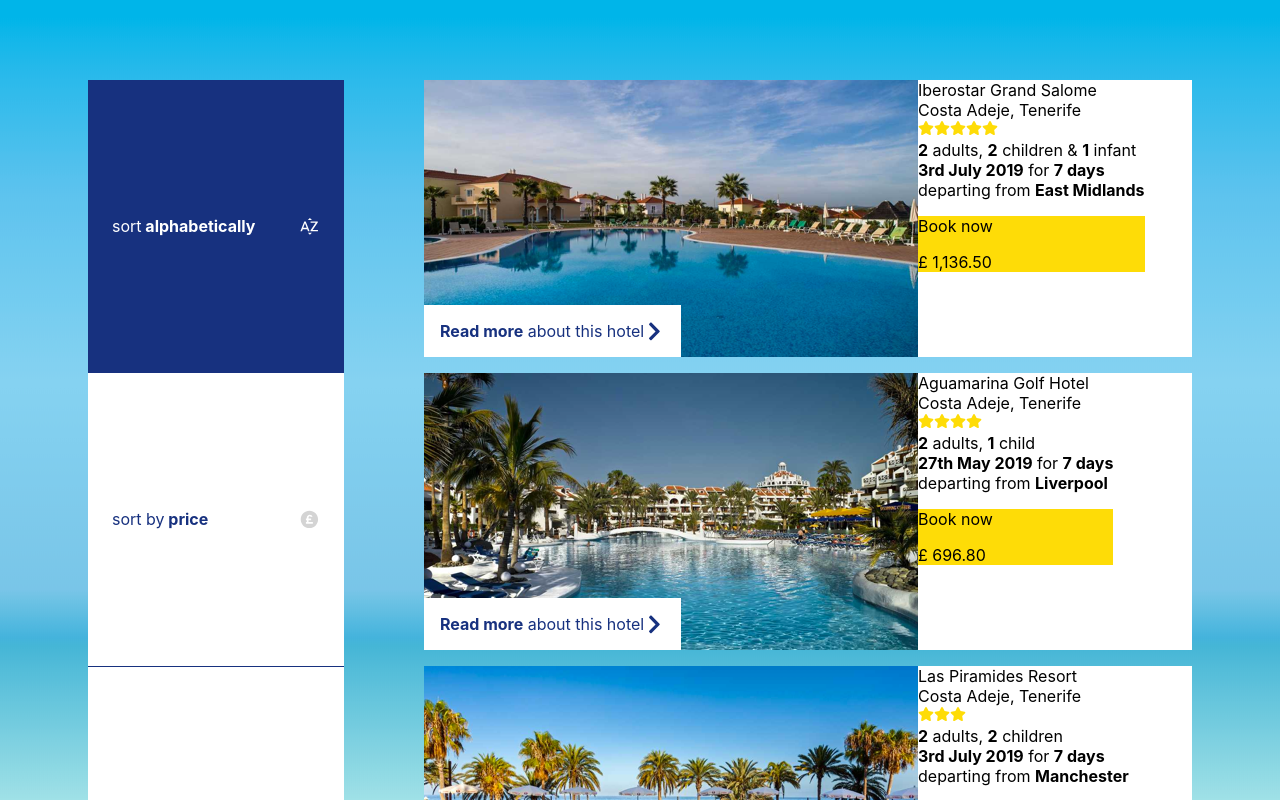
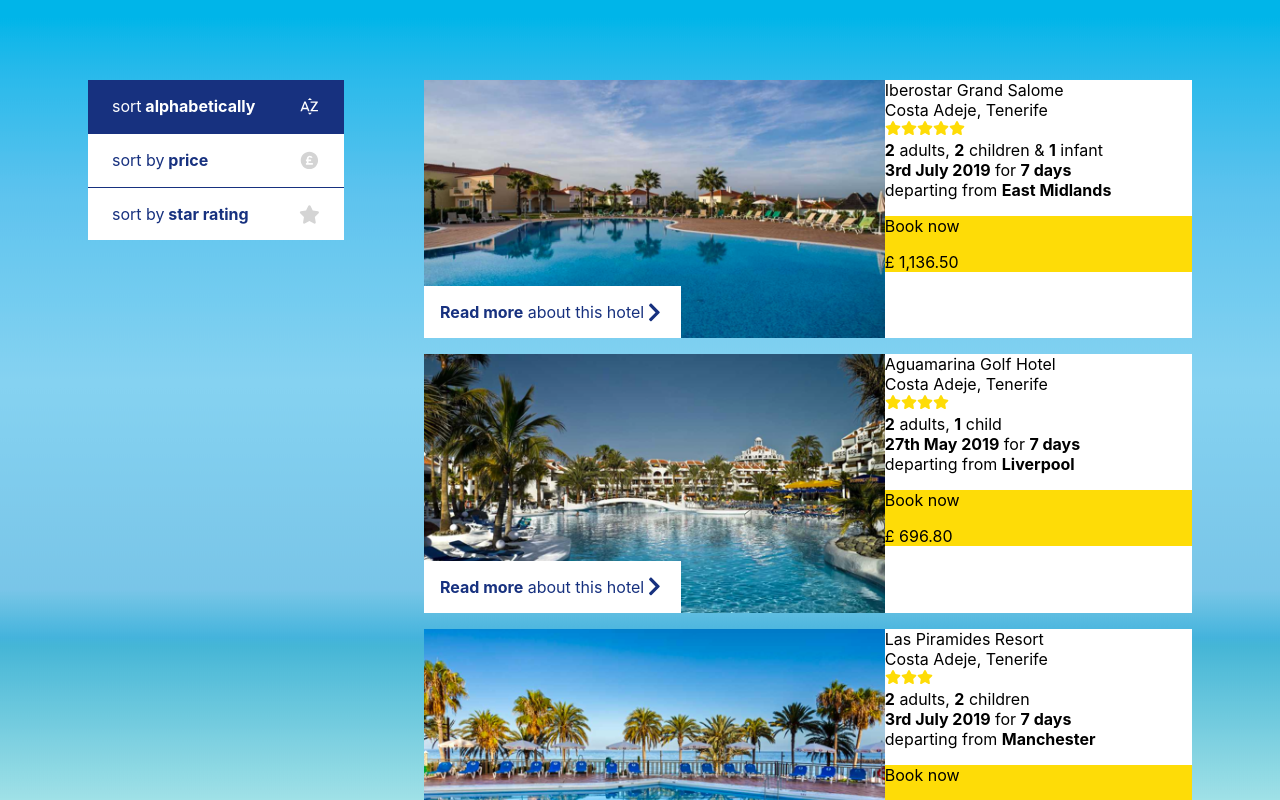
Before and after one commit to gordonshlai/frontend-developer, a React (Vite) app: page / in a window 1280 px wide. Shown: the top 800 px of the page. Built offline with nearby package versions, Linux system fonts and the light colour scheme.

Commit message:
sort out layout css

```diff
--- a/src/App.jsx
+++ b/src/App.jsx
@@ -68,14 +68,17 @@
 
   return (
     <div className={styles.container}>
-      <nav className={styles.navBar}>
+      <nav>
         {options?.map((option, index) => (
+          <>
+            {index !== 0 && <div className={styles.divider} />}
             <SortElement
               option={option}
               key={option?.text + index}
               selected={selected}
               onClick={() => setSelected(option)}
             />
+          </>
         ))}
       </nav>
       <main>
--- a/src/App.module.scss
+++ b/src/App.module.scss
@@ -5,9 +5,6 @@
   margin: 5rem;
 }
 
-.navBar {
-  display: grid;
-  grid-template-columns: auto;
-  row-gap: 1px;
-  background: #17317f;
+.divider {
+  border-top: #17317f solid 1px;
 }
--- a/src/components/Deal.jsx
+++ b/src/components/Deal.jsx
@@ -13,7 +13,7 @@
   return (
     <div className={styles.container}>
       <section className={styles.description}>
-        <img src={img} />
+        <img className={styles.img} src={img} />
         <div>
           <header>{title}</header>
 
--- a/src/components/Deal.module.scss
+++ b/src/components/Deal.module.scss
@@ -4,8 +4,13 @@
 }
 
 .description {
-  display: flex;
+  display: grid;
   position: relative;
+  grid-template-columns: 3fr 2fr;
+}
+
+.img {
+  width: 100%;
 }
 
 .button {
--- a/src/index.css
+++ b/src/index.css
@@ -2,4 +2,8 @@
   font-family: Inter, system-ui, Avenir, Helvetica, Arial, sans-serif;
   background: url(./assets/background.png);
   background-attachment: fixed;
+  max-width: 1440px;
+  margin: 0 auto;
+  /* display: flex; */
+  /* justify-content: center; */
 }
```
Lines whose indentation alone changed are shown as unchanged.
